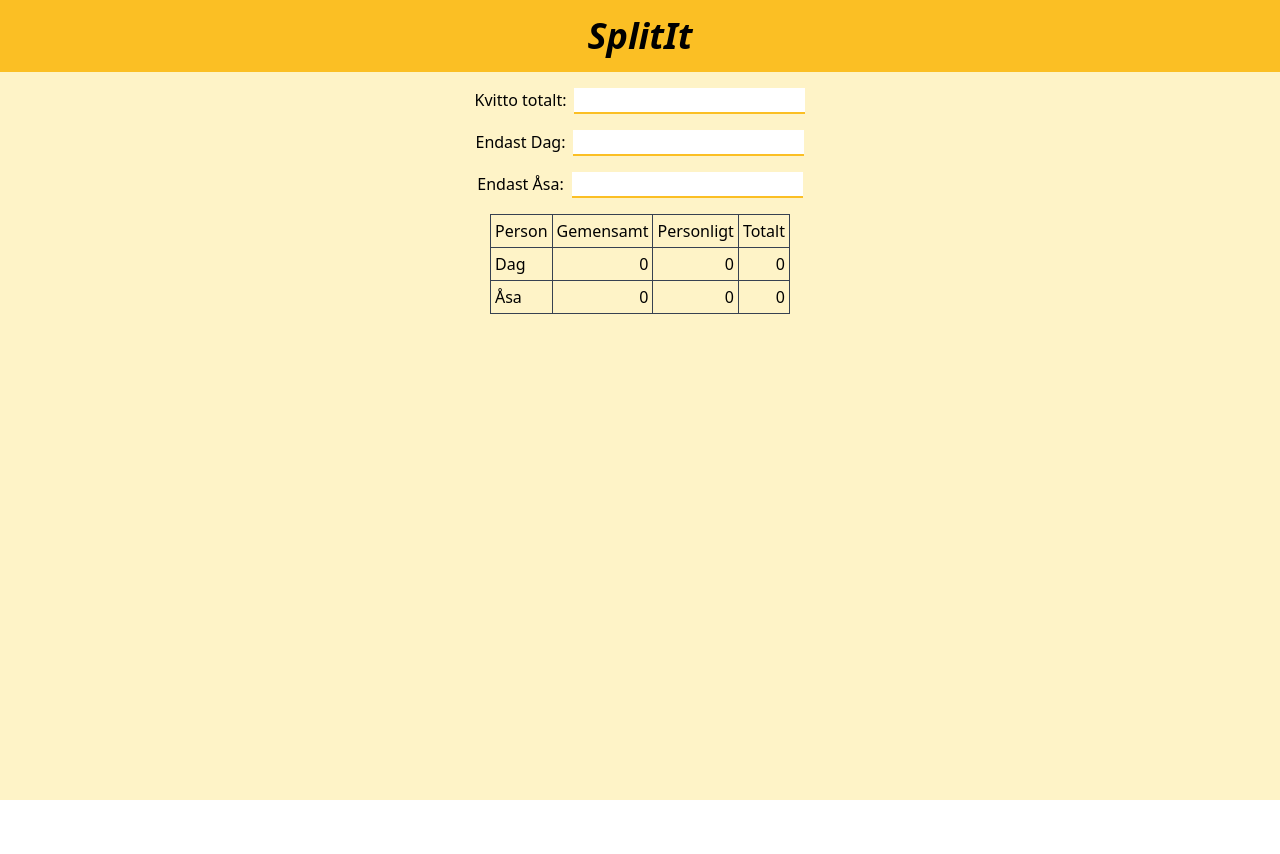
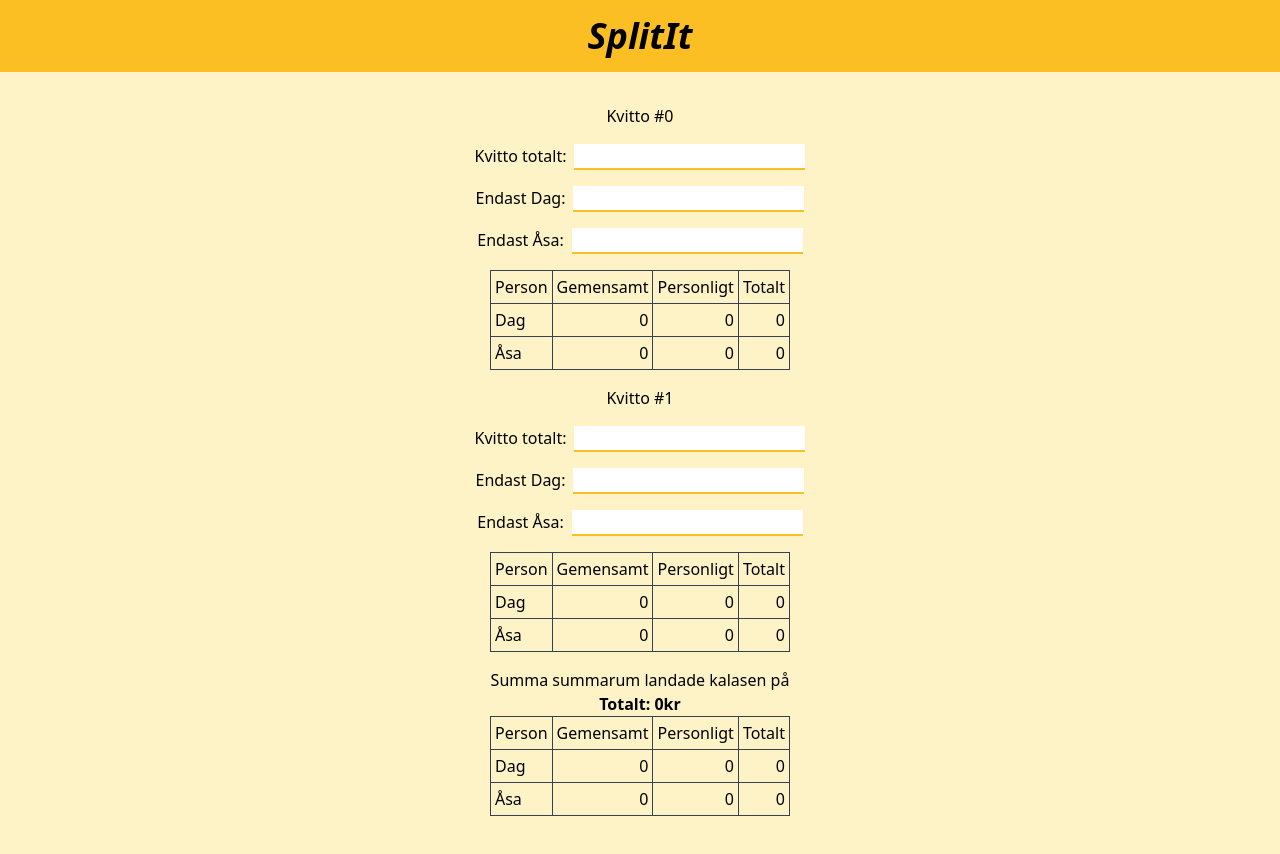
Before and after one commit to jadlers/splitit, a React (Create React App) app: page / in a window 1280 px wide. Shown: the top 854 px of the page. Before the commit the page ends 800 px from the top, so only its background shows below. Built offline with nearby package versions, Linux system fonts and the light colour scheme.

Commit message:
Make multiple receipts possible; show total

```diff
--- a/src/App.js
+++ b/src/App.js
@@ -1,14 +1,49 @@
-import React from "react";
+import React, { useState } from "react";
 
 import Header from "./Header";
 import Receipt from "./Receipt";
+import OverviewTable from "./OverviewTable";
 
 function App() {
+  const [recipts, setRecipts] = useState({
+    0: { both: 0, dag: 0, sis: 0 },
+    1: { both: 0, dag: 0, sis: 0 },
+  });
+  // const [nextIdx, setNextIdx] = useState(2); // TODO: Update
+
+  const bothTotal = Object.values(recipts).reduce(
+    (acc, { both }) => acc + both,
+    0
+  );
+  const dagTotal = Object.values(recipts).reduce(
+    (acc, { dag }) => acc + dag,
+    0
+  );
+  const sisTotal = Object.values(recipts).reduce(
+    (acc, { sis }) => acc + sis,
+    0
+  );
+
+  const createSaveInfoFn = (key) => {
+    return (both, dag, sis) => {
+      setRecipts({ ...recipts, [key]: { both, dag, sis } });
+    };
+  };
+
   return (
-    <div className="h-screen bg-yellow-100">
+    <>
       <Header />
-      <Receipt />
-    </div>
+      <main className="min-h-screen py-4 bg-yellow-100 text-center">
+        {Object.keys(recipts)
+          .sort()
+          .map((rec) => (
+            <Receipt key={rec} id={rec} saveInfo={createSaveInfoFn(rec)} />
+          ))}
+        <p>Summa summarum landade kalasen på</p>
+        <p className="font-bold">{`Totalt: ${2 * bothTotal + 0 + 0}kr`}</p>
+        <OverviewTable both={bothTotal} dagOnly={dagTotal} sisOnly={sisTotal} />
+      </main>
+    </>
   );
 }
 
--- a/src/Receipt.js
+++ b/src/Receipt.js
@@ -1,17 +1,22 @@
-import React, { useState } from "react";
+import React, { useEffect, useState } from "react";
 
 import PersonalExpences from "./PersonalExpences";
 import OverviewTable from "./OverviewTable";
 
-export default function Receipt() {
+export default function Receipt({ id, saveInfo }) {
   const [total, setTotal] = useState(0);
+  const [dagOnly, setPersonalDag] = useState(0);
   const [sisOnly, setPersonalSis] = useState(0);
-  const [dagOnly, setPersonalDag] = useState(0);
 
   const both = (total - (dagOnly + sisOnly)) / 2;
 
+  useEffect(() => {
+    saveInfo(both, dagOnly, sisOnly);
+  }, [both, dagOnly, sisOnly]);
+
   return (
     <div className="flex flex-col space-y-4 my-4 px-4 text-center">
+      <p>{`Kvitto #${id}`}</p>
       <label>
         Kvitto totalt:
         <input
```
